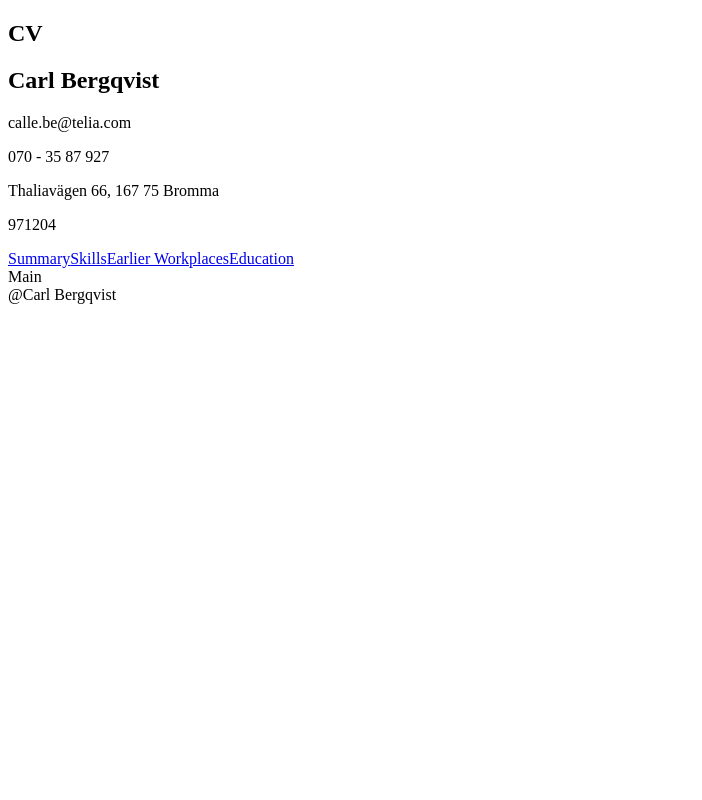
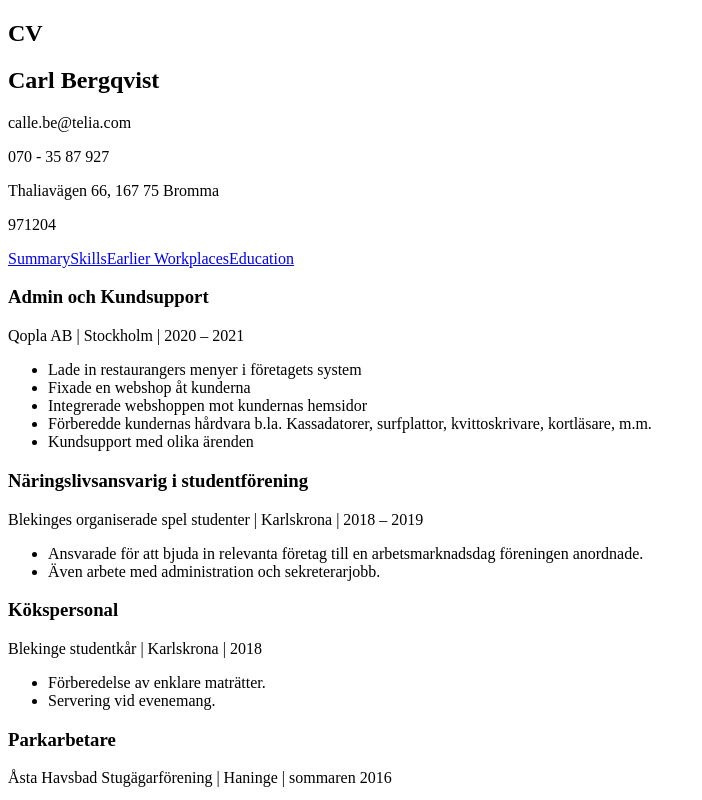
Before and after one commit to bap-ba-bip-boop/cv-hemsida, a React (Create React App) app: page / in a window 1280 px wide. Both pictures are taken after a click on the link "Earlier Workplaces". Shown: the top 800 px of the page, without its empty margins (0-702 px from the left). Built offline with nearby package versions, Linux system fonts and the light colour scheme.

Commit message:
added content

```diff
--- a/package.json
+++ b/package.json
@@ -9,7 +9,7 @@
     "enzyme": "^3.11.0",
     "react": "^18.2.0",
     "react-dom": "^18.2.0",
-    "react-scripts": "5.0.1",
+    "react-scripts": "^5.0.1",
     "web-vitals": "^2.1.4"
   },
   "scripts": {
--- a/src/App.js
+++ b/src/App.js
@@ -26,7 +26,13 @@ export const App = () => {
       WorkplacesPage = "WorkplacesPage"
       EducationPage = "EducationPage"
       />
-      <Main/>
+      <Main
+      activePage = {activePage}
+      SummaryPage = "SummaryPage"
+      SkillsPage = "SkillsPage"
+      WorkplacesPage = "WorkplacesPage"
+      EducationPage = "EducationPage"
+      />
       <Footer/>
     </>
   )
--- a/src/Components/Main Pages/Competences.js
+++ b/src/Components/Main Pages/Competences.js
@@ -3,7 +3,6 @@ import React from 'react'
 export const Competences = () => {
   return (
     <>
-        Sidebar
         <div>
             <h3>Språk</h3>
             <p>Svenska: modersmål</p>
--- /dev/null
+++ b/src/Components/Main Pages/Education.js
@@ -0,0 +1,28 @@
+import React from 'react'
+
+export const Education = () => {
+  return (
+    <>
+        <div>
+            <h3>.NETDeveloper</h3>
+            <p>KYH | Stockholm | 2021 – nu</p>
+        </div>
+        <div>
+            <h3>Objektorienterad programmering i Java</h3>
+            <p>Luleå tekniska universitet | Distas | 2021 – 2022</p>
+        </div>
+        <div>
+            <h3>Programmering i Java</h3>
+            <p> | Distans | 2020 – 2021</p>
+        </div>
+        <div>
+            <h3>Civilingenjör inom spel- och programvaruteknik</h3>
+            <p>Blekinges Tekniska Högskola | Karlskrona | 2016 – 2019</p>
+        </div>
+        <div>
+            <h3>Informations- och mediateknik</h3>
+            <p>Thorildsplans gymnasium | Stockholm | 2013 – 2016</p>
+        </div>
+    </>
+  )
+}
--- /dev/null
+++ b/src/Components/Main Pages/Workplaces.js
@@ -0,0 +1,49 @@
+import React from 'react'
+
+export const Workplaces = () => {
+  return (
+    <>
+        <div>
+            <h3>Admin och Kundsupport</h3>
+            <p>Qopla AB | Stockholm | 2020 – 2021</p>
+            <ul>
+                <li>Lade in restaurangers menyer i företagets system</li>
+                <li>Fixade en webshop åt kunderna</li>
+                <li>Integrerade webshoppen mot kundernas hemsidor</li>
+                <li>Förberedde kundernas hårdvara b.la. Kassadatorer, surfplattor, kvittoskrivare, kortläsare, m.m.</li>
+                <li>Kundsupport med olika ärenden</li>
+            </ul>
+        </div>
+        <div>
+            <h3>Näringslivsansvarig i studentförening</h3>
+            <p>Blekinges organiserade spel studenter | Karlskrona | 2018 – 2019</p>
+            <ul>
+                <li>Ansvarade för att bjuda in relevanta företag till en arbetsmarknadsdag föreningen anordnade. </li>
+                <li>Även arbete med administration och sekreterarjobb.</li>
+            </ul>
+        </div>
+        <div>
+            <h3>Kökspersonal</h3>
+            <p>Blekinge studentkår | Karlskrona | 2018</p>
+            <ul>
+                <li>Förberedelse av enklare maträtter.</li>
+                <li>Servering vid evenemang.</li>
+            </ul>
+        </div>
+        <div>
+            <h3>Parkarbetare</h3>
+            <p>Åsta Havsbad Stugägarförening | Haninge | sommaren 2016</p>
+            <ul>
+                <li>Ansvarade för renhållning och rensning av ogräs i området. </li>
+            </ul>
+        </div>
+        <div>
+            <h3>Parkarbetare</h3>
+            <p>PEAB| Bromma | sommaren 2015</p>
+            <ul>
+                <li>Ansvarade för renhållning och rensning av ogräs i Brommas grönområden. </li>
+            </ul>
+        </div>
+    </>
+  )
+}
--- a/src/Components/Main.js
+++ b/src/Components/Main.js
@@ -1,9 +1,17 @@
 import React from 'react'
 
-export const Main = () => {
+import {Summary} from './Main Pages/Summary'
+import {Competences} from './Main Pages/Competences'
+import {Workplaces} from './Main Pages/Workplaces'
+import {Education} from './Main Pages/Education'
+
+export const Main = props => {
   return (
     <main>
-        Main
+      {props.activePage === props.SummaryPage && <Summary/>}
+      {props.activePage === props.SkillsPage && <Competences/>}
+      {props.activePage === props.WorkplacesPage && <Workplaces/>}
+      {props.activePage === props.EducationPage && <Education/>}
     </main>
   )
 }
```
Also changed, not shown: 1 other file (tests, documents, lock files or other folders).
